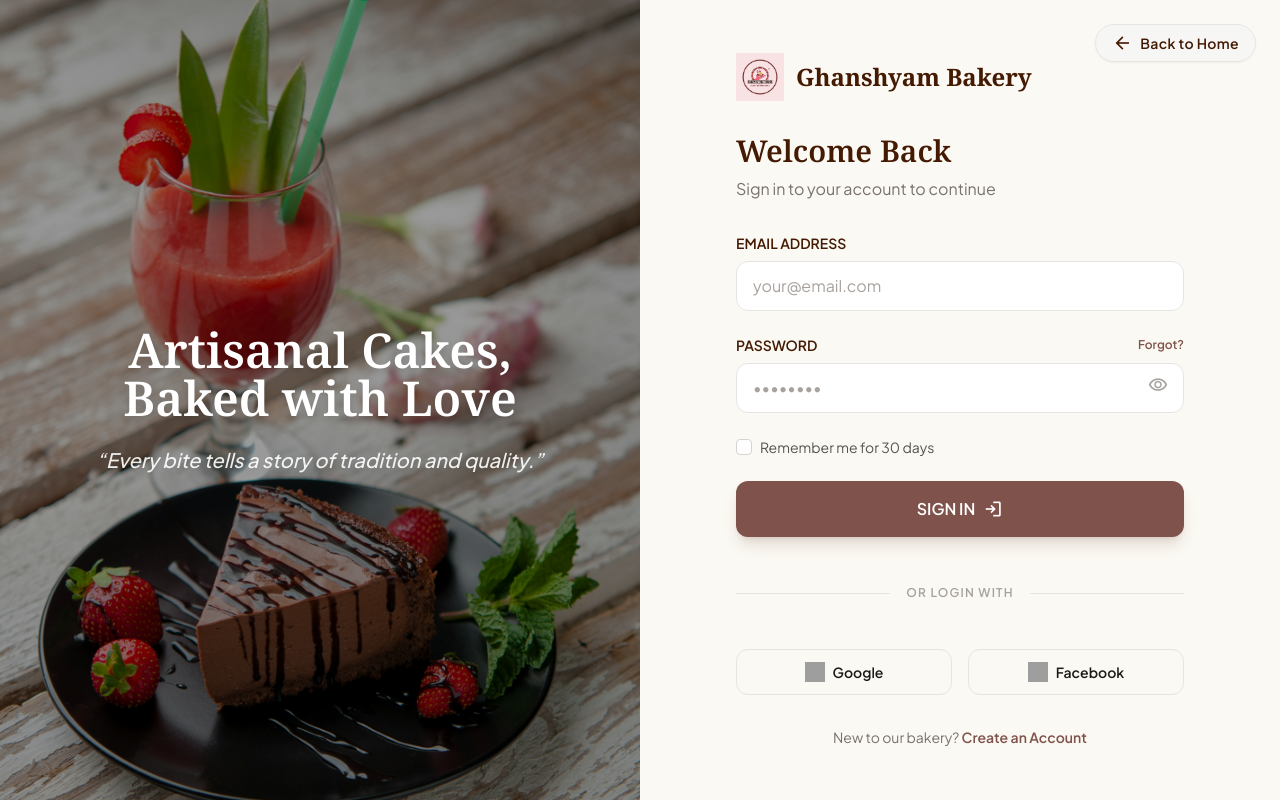
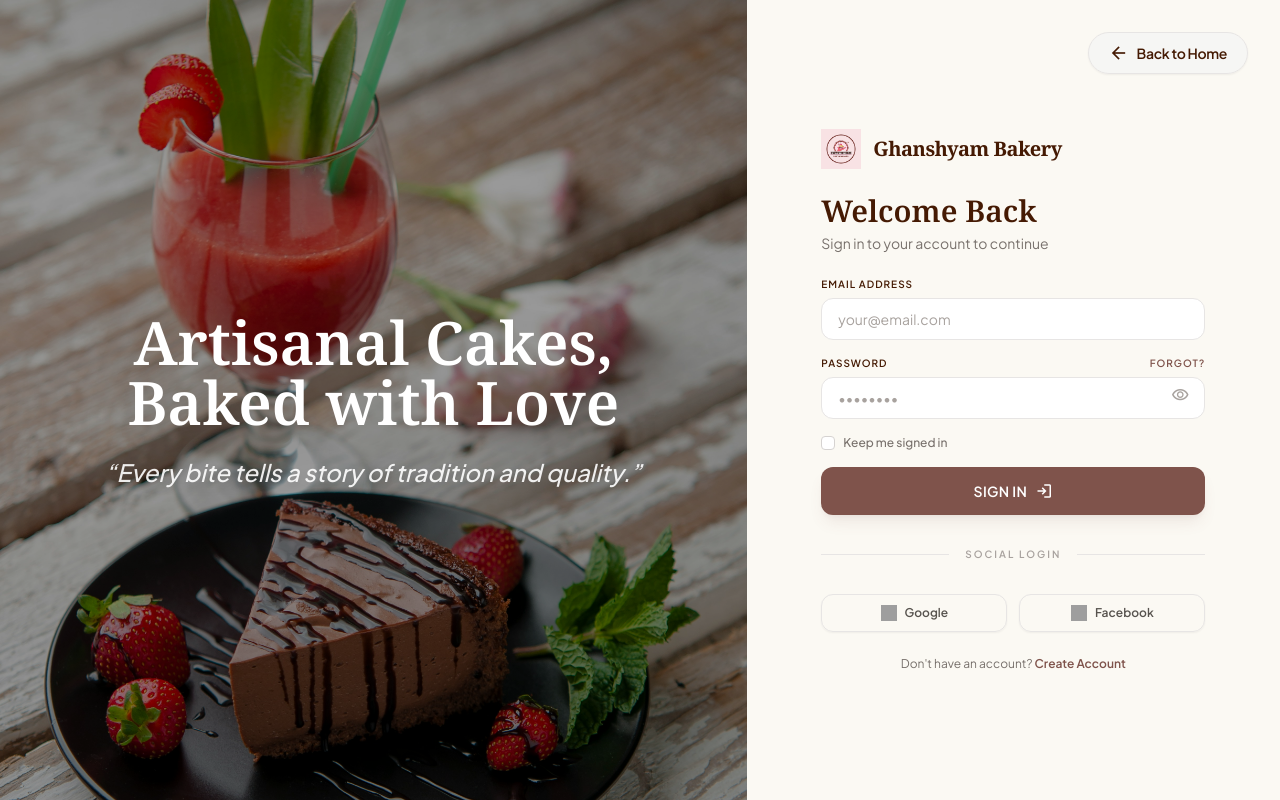
Before and after one commit to Rsmiyani/GSK, a PHP site: page /login.php in a window 1280 px wide. Run offline with PHP 8.4, Linux system fonts and the light colour scheme; some libraries are stand-ins or nearby versions; grey boxes are pictures that could not be loaded.

Commit message:
layout fixed

```diff
--- a/login.php
+++ b/login.php
@@ -54,21 +54,21 @@
 <body class="bg-surface font-sans text-on-surface antialiased">
 
 <!-- Floating Back Button -->
-<a href="index.php" class="fixed top-6 right-6 z-50 flex items-center gap-2 px-4 py-2 bg-stone-100/80 backdrop-blur-md border border-stone-200 text-amber-950 rounded-full hover:bg-stone-200 transition-all group shadow-sm">
+<a href="index.php" class="fixed top-8 right-8 z-50 flex items-center gap-2 px-5 py-2.5 bg-stone-100/90 backdrop-blur-lg border border-stone-200 text-amber-950 rounded-full hover:bg-stone-200 hover:shadow-md transition-all group shadow-sm">
     <span class="material-symbols-outlined text-[20px] group-hover:-translate-x-1 transition-transform">arrow_back</span>
-    <span class="text-sm font-bold tracking-wide">Back to Home</span>
+    <span class="text-sm font-bold tracking-tight">Back to Home</span>
 </a>
 
 <div class="flex h-screen w-full overflow-hidden">
     <!-- Left Side: Image Slider -->
-    <div class="hidden lg:block relative w-1/2 h-full bg-stone-200 overflow-hidden">
+    <div class="hidden lg:block relative w-7/12 h-full bg-stone-200 overflow-hidden">
         <!-- Slides with Content -->
         <div class="slider-item absolute inset-0 active">
             <img src="assets/login-page/1.jpg" class="w-full h-full object-cover" alt="Bakery 1">
-            <div class="absolute inset-0 bg-black/40 flex items-center justify-center text-center p-12">
-                <div class="hero-content max-w-lg">
-                    <h2 class="font-headline text-4xl md:text-5xl text-white mb-6 drop-shadow-lg">Artisanal Cakes,<br>Baked with Love</h2>
-                    <p class="text-white/90 text-lg md:text-xl italic font-medium drop-shadow-md">“Every bite tells a story of tradition and quality.”</p>
+            <div class="absolute inset-0 bg-black/40 flex items-center justify-center text-center p-16">
+                <div class="hero-content max-w-xl">
+                    <h2 class="font-headline text-5xl md:text-6xl text-white mb-6 drop-shadow-2xl">Artisanal Cakes,<br>Baked with Love</h2>
+                    <p class="text-white/90 text-xl md:text-2xl italic font-medium drop-shadow-lg">“Every bite tells a story of tradition and quality.”</p>
                 </div>
             </div>
         </div>
@@ -135,77 +135,77 @@
     </div>
 
     <!-- Right Side: Login Form -->
-    <div class="w-full lg:w-1/2 h-full flex items-center justify-center p-8 sm:p-12 md:p-20 bg-background">
-        <div class="w-full max-w-md space-y-8">
+    <div class="w-full lg:w-5/12 h-full flex items-center justify-center p-6 sm:p-12 bg-background relative z-10">
+        <div class="w-full max-w-sm space-y-6">
             <div class="flex flex-col items-center lg:items-start">
-                <a href="index.php" class="flex items-center gap-3 mb-8">
-                    <img src="assets/logo/image.png" alt="Logo" class="w-12 h-12 object-contain">
-                    <span class="font-headline text-2xl text-amber-950 font-bold">Ghanshyam Bakery</span>
+                <a href="index.php" class="flex items-center gap-3 mb-6">
+                    <img src="assets/logo/image.png" alt="Logo" class="w-10 h-10 object-contain">
+                    <span class="font-headline text-xl text-amber-950 font-bold tracking-tight">Ghanshyam Bakery</span>
                 </a>
-                <h2 class="font-headline text-3xl text-amber-950 mb-2">Welcome Back</h2>
-                <p class="text-stone-500">Sign in to your account to continue</p>
+                <h2 class="font-headline text-3xl text-amber-950 mb-1">Welcome Back</h2>
+                <p class="text-stone-500 text-sm">Sign in to your account to continue</p>
             </div>
 
             <?php if (isset($_GET['error'])): ?>
-                <div class="bg-red-50 border border-red-200 text-red-700 px-4 py-3 rounded-xl text-sm flex items-center gap-3">
-                    <span class="material-symbols-outlined text-[18px]">error</span>
+                <div class="bg-red-50 border border-red-100 text-red-700 px-4 py-2.5 rounded-xl text-xs flex items-center gap-2">
+                    <span class="material-symbols-outlined text-[16px]">error</span>
                     <?= htmlspecialchars($_GET['error']) ?>
                 </div>
             <?php endif; ?>
 
-            <form action="login_process.php" method="POST" class="space-y-6">
+            <form action="login_process.php" method="POST" class="space-y-4">
                 <div>
-                    <label for="email" class="block text-sm font-bold text-amber-950 mb-2">EMAIL ADDRESS</label>
+                    <label for="email" class="block text-[10px] font-bold text-amber-950 mb-1.5 uppercase tracking-widest">Email Address</label>
                     <input type="email" id="email" name="email" required
-                           class="w-full px-4 py-3 rounded-xl border border-stone-200 focus:ring-2 focus:ring-secondary/20 focus:border-secondary outline-none transition-all placeholder:text-stone-400"
+                           class="w-full px-4 py-2.5 rounded-xl border border-stone-200 focus:ring-2 focus:ring-secondary/20 focus:border-secondary outline-none transition-all placeholder:text-stone-400 text-sm"
                            placeholder="your@email.com">
                 </div>
 
                 <div>
-                    <div class="flex justify-between items-center mb-2">
-                        <label for="password" class="block text-sm font-bold text-amber-950">PASSWORD</label>
-                        <a href="#" class="text-xs font-semibold text-secondary hover:underline">Forgot?</a>
+                    <div class="flex justify-between items-center mb-1.5">
+                        <label for="password" class="block text-[10px] font-bold text-amber-950 uppercase tracking-widest">Password</label>
+                        <a href="#" class="text-[10px] font-bold text-secondary hover:underline uppercase tracking-widest">Forgot?</a>
                     </div>
                     <div class="relative">
                         <input type="password" id="password" name="password" required
-                               class="w-full px-4 py-3 rounded-xl border border-stone-200 focus:ring-2 focus:ring-secondary/20 focus:border-secondary outline-none transition-all placeholder:text-stone-400"
+                               class="w-full px-4 py-2.5 rounded-xl border border-stone-200 focus:ring-2 focus:ring-secondary/20 focus:border-secondary outline-none transition-all placeholder:text-stone-400 text-sm"
                                placeholder="••••••••">
                         <button type="button" onclick="togglePassword()" class="absolute right-4 top-1/2 -translate-y-1/2 text-stone-400 hover:text-secondary">
-                            <span class="material-symbols-outlined text-[20px]" id="eyeIcon">visibility</span>
+                            <span class="material-symbols-outlined text-[18px]" id="eyeIcon">visibility</span>
                         </button>
                     </div>
                 </div>
 
                 <div class="flex items-center gap-2">
-                    <input type="checkbox" id="remember" class="w-4 h-4 rounded border-stone-300 text-secondary focus:ring-secondary">
-                    <label for="remember" class="text-sm text-stone-600">Remember me for 30 days</label>
+                    <input type="checkbox" id="remember" class="w-3.5 h-3.5 rounded border-stone-300 text-secondary focus:ring-secondary">
+                    <label for="remember" class="text-xs text-stone-500 font-medium">Keep me signed in</label>
                 </div>
 
-                <button type="submit" class="w-full bg-secondary text-white py-4 rounded-xl font-bold hover:bg-on-secondary-fixed-variant transition-colors shadow-lg shadow-secondary/20 flex items-center justify-center gap-2">
+                <button type="submit" class="w-full bg-secondary text-white py-3.5 rounded-xl font-bold hover:bg-on-secondary-fixed-variant transition-all shadow-lg shadow-secondary/10 flex items-center justify-center gap-2 text-sm tracking-wide">
                     SIGN IN
-                    <span class="material-symbols-outlined text-[20px]">login</span>
+                    <span class="material-symbols-outlined text-[18px]">login</span>
                 </button>
             </form>
 
-            <div class="relative py-4">
+            <div class="relative py-2">
                 <div class="absolute inset-0 flex items-center"><div class="w-full border-t border-stone-200"></div></div>
-                <div class="relative flex justify-center text-xs uppercase"><span class="bg-background px-4 text-stone-400 font-bold tracking-widest">Or login with</span></div>
+                <div class="relative flex justify-center text-[10px] uppercase"><span class="bg-background px-4 text-stone-400 font-bold tracking-[0.2em]">Social Login</span></div>
             </div>
 
-            <div class="grid grid-cols-2 gap-4">
-                <button class="flex items-center justify-center gap-2 py-3 border border-stone-200 rounded-xl hover:bg-stone-50 transition-colors">
-                    <img src="https://www.svgrepo.com/show/475656/google-color.svg" class="w-5 h-5" alt="Google">
-                    <span class="text-sm font-semibold">Google</span>
+            <div class="grid grid-cols-2 gap-3">
+                <button class="flex items-center justify-center gap-2 py-2.5 border border-stone-200 rounded-xl hover:bg-stone-50 transition-colors shadow-sm">
+                    <img src="https://www.svgrepo.com/show/475656/google-color.svg" class="w-4 h-4" alt="Google">
+                    <span class="text-xs font-bold text-stone-600">Google</span>
                 </button>
-                <button class="flex items-center justify-center gap-2 py-3 border border-stone-200 rounded-xl hover:bg-stone-50 transition-colors">
-                    <img src="https://www.svgrepo.com/show/475647/facebook-color.svg" class="w-5 h-5" alt="Facebook">
-                    <span class="text-sm font-semibold">Facebook</span>
+                <button class="flex items-center justify-center gap-2 py-2.5 border border-stone-200 rounded-xl hover:bg-stone-50 transition-colors shadow-sm">
+                    <img src="https://www.svgrepo.com/show/475647/facebook-color.svg" class="w-4 h-4" alt="Facebook">
+                    <span class="text-xs font-bold text-stone-600">Facebook</span>
                 </button>
             </div>
 
-            <p class="text-center text-sm text-stone-500">
-                New to our bakery?
-                <a href="signup.php" class="font-bold text-secondary hover:underline">Create an Account</a>
+            <p class="text-center text-xs text-stone-500">
+                Don't have an account?
+                <a href="signup.php" class="font-bold text-secondary hover:underline">Create Account</a>
             </p>
         </div>
     </div>
--- a/shopkeeper/products.php
+++ b/shopkeeper/products.php
@@ -130,6 +130,7 @@ $products = mysqli_query($conn,
 <link rel="stylesheet" href="../assets/css/dashboard.css">
 <style>
 .page-grid{display:grid;grid-template-columns:1fr 360px;gap:24px;}
+.table-card { min-width: 0; overflow-x: auto; } /* Prevent grid blowout */
 .img-preview{width:100%;height:110px;object-fit:cover;border-radius:8px;margin-top:8px;display:none;}
 @media(max-width:900px){.page-grid{grid-template-columns:1fr;}}
 </style>
@@ -167,6 +168,7 @@ $products = mysqli_query($conn,
                     <h2>All Items (<?= mysqli_num_rows($products) ?>)</h2>
                         <a href="add_product.php" class="btn btn-primary btn-sm">+ Add New</a>
                 </div>
+                <div class="table-responsive">
                 <table class="data-table">
                     <thead><tr><th>Img</th><th>Name</th><th>Flavor</th><th>Category</th><th>Price</th><th>Status</th><th>Actions</th></tr></thead>
                     <tbody>
@@ -198,6 +200,7 @@ $products = mysqli_query($conn,
                     <?php endwhile;?>
                     </tbody>
                 </table>
+                </div>
             </div>
             <!-- Add/Edit Panel -->
             <div class="form-card">
```
Also changed, not shown: signup.php (+35 -48 lines).
